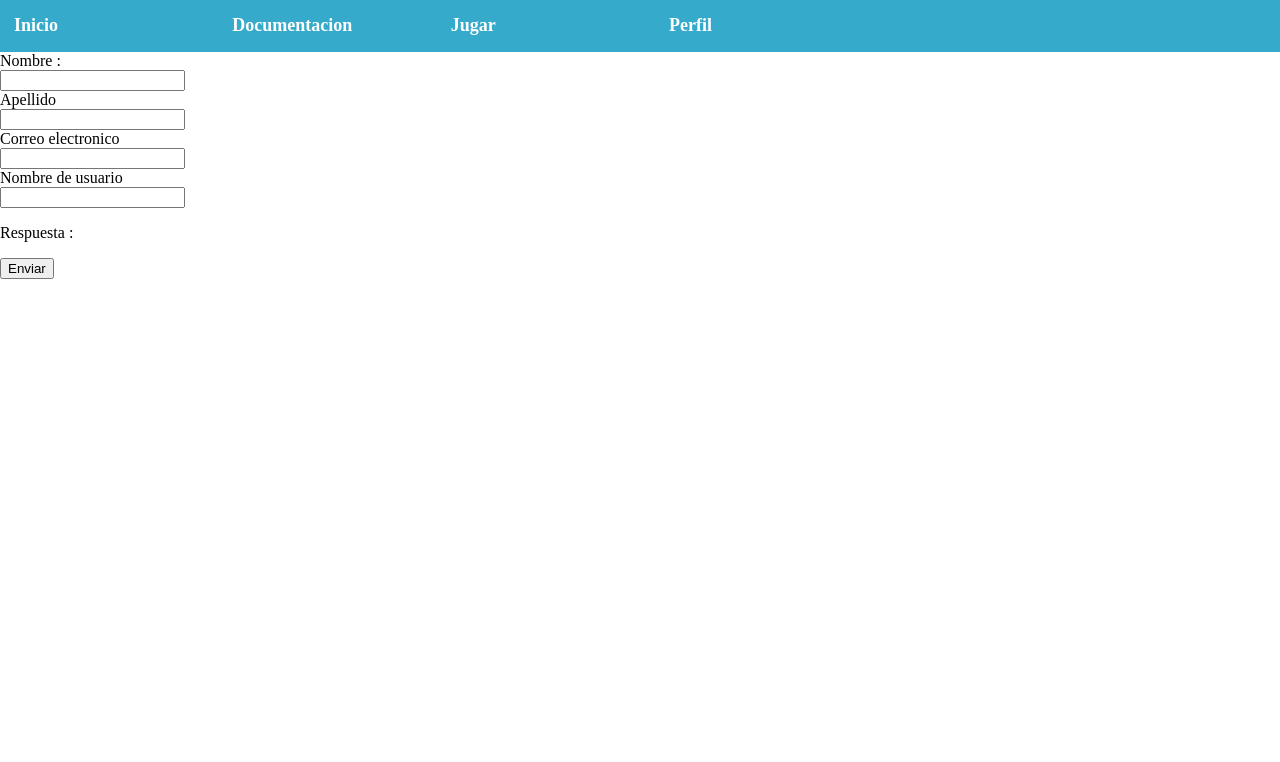
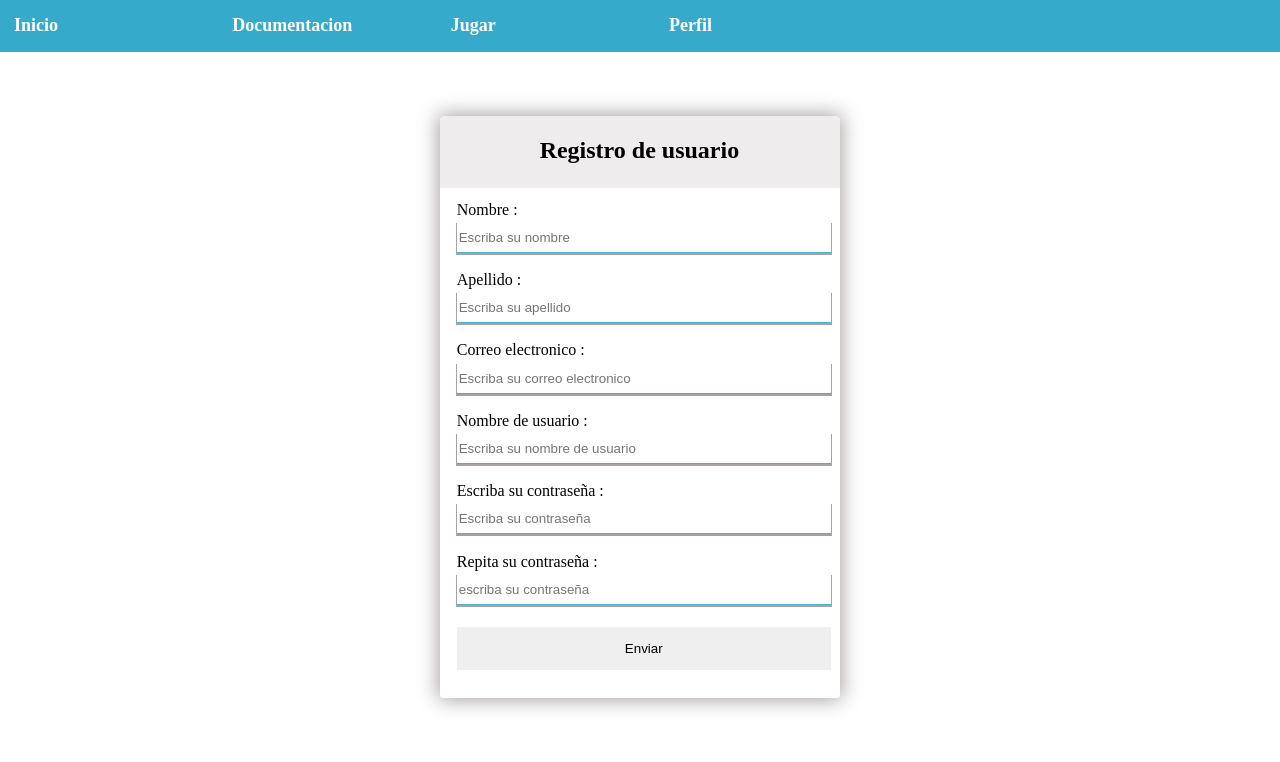
Before and after one commit to 18Roderick/game, a PHP site: page /registrar.php in a window 1280 px wide. Shown: the part 126-888 px from the top of the page. Before the commit the page ends 405 px from the top, so only its background shows below. Run offline with PHP 8.4, Linux system fonts and the light colour scheme; grey boxes are pictures that could not be loaded.

Commit message:
new files

```diff
--- a/public/css/form.css
+++ b/public/css/form.css
@@ -1,11 +1,71 @@
-.form{
+.main-form{
+	width: 400px;
+	margin: auto;
+	margin-top: 5%;
+	margin-bottom: 5%;
+	border-radius: 3px;
+	box-shadow: 0 0 20px 2px rgba(169, 161, 161, 1);
+
+}
+.container-form {
+	padding: 2%;
+	margin:5px;
+}
+
+#form-title{
+	width: 100%;
+	text-align: center;
+	padding: .3% .3% 1% 0%;
+	background-color: rgba(169, 161, 161, .2);
+}
+
+.label-form{
+	width: 100%;
+	margin: 1%;
+	padding-top: 2%;
+}
+
+.input-form{
+	width: 100%;
+	margin: 1%;
+}
+
+.text{
+	margin-bottom: 5%;
+	text-decoration: none;
+	border:none;
+	outline: none;
+	height: 30px;
+	box-shadow: 0px 1px 00px 1px rgba(169, 161, 161, 1);
+	border-bottom: 1px solid rgba(54,170, 202, .9);
 
 }
 
-.form label{
-	display: block;
+.text:focus{
+	border-top: 1px solid rgba(169, 161, 161, 1);
 }
 
-.form input{
-	display: block;
+.button{
+	text-decoration: none;
+	border: none;
+	padding: 14px 16px;
+	outline: none;
 }
+
+.button:hover{
+	cursor: pointer;
+	box-shadow: 1px 1px 4px 2px rgba(169, 161, 161, 1);
+}
+
+.button:active{
+	padding: 12px 14px;
+}
+
+
+.error-input{
+	border-bottom: 1px solid rgba(255,0, 0, 1);
+}
+
+.color-cyan{
+	background-color: rgba(0,70, 255, .9);
+}
--- a/public/css/index.css
+++ b/public/css/index.css
@@ -66,7 +66,7 @@ body{
 	margin-top: 10px;
 	margin-bottom: 10px;
 	width: 800px;
-	height: 600px;
+	height: 500px;
 	border: 1px;
 	border-color: #635F5F;
 	position: relative;
@@ -89,7 +89,7 @@ body{
 	background-color: #e9e9e9;
 }
 .container-game{
-	height: 500;
+	height: 400;
 	width: 700;
 	position: absolute;
 	left: 50px;
@@ -97,8 +97,18 @@ body{
 	bottom: 50px;
 	background-color: #FFFFFF;
 	border-radius: 3px;
+	padding-left: 2%;
+	padding-right: 2%;
 }
-
+.bottom-game{
+	background-color: rgba(100, 221, 23, .8);
+	border:none;
+	padding: 4px 20px;
+	font-size: 20px;
+}
+.bottom-game:hover{
+	cursor: pointer;
+}
 .left{
 	float: left;
 	margin-left: 1%;
--- a/public/js/main.js
+++ b/public/js/main.js
@@ -1,3 +1,15 @@
+const url = () => {
+  const config = {
+    protocolo: 'http:',
+    dominio: '//localhost/',
+    archivo: 'game/data_info.php',
+    url: () => {
+      return `${this.protocolo}${this.dominio}${this.archivo}`;
+    },
+  };
+  return config.url();
+};
+
 function validateFrom() {
 
   return true;
@@ -8,28 +20,24 @@ function buscarUsuario(user) {
 
   console.log(user.value.length);
   const data = {
-		user:user.value
-	}
+    user: user.value,
+  };
   if (user.value.length > 0) {
     $.ajax({
       data,
-			url: 'http://localhost/game/data_info.php',
+      url,
       type: 'GET',
       beforeSend: () => {
-				$("#usuario").html("Procesando, espere por favor...");
+        $('#usuario').html('Procesando, espere por favor...');
       },
       success: response => {
-				$("#usuario").html(response);
-			}
-		})
-
-
+        $('#usuario').html(response);
+      },
+    });
 
   } else {
-
     document.getElementById('usuario').innerHTML = '';
     return;
-
   }
 
 }
--- a/registrar.php
+++ b/registrar.php
@@ -1,18 +1,34 @@
 <?php
-include 'header.php';
+include ('header.php');
 ?>
+<link rel="stylesheet" type="text/css" href="public/css/form.css">
+<div class="main-form">
+	<div id="form-title">
+		<h2 >Registro de usuario</h2>
+	</div>
+	<div class="container-form">
 
-<form action="#" class="form" method="POST" onsubmit="return validateForm()">
+		<form action="#" class="form" method="POST" onsubmit="return validateForm()">
 
-	<label>Nombre :</label>
-	<input type="text" name="nombre">
-	<label>Apellido</label>
-	<input type="text" name="apellido">
-	<label>Correo electronico</label>
-	<input type="email" name="email">
-	<label>Nombre de usuario</label>
-	<input type="text" name="userName" onkeyup="buscarUsuario(this)">
-	<p>Respuesta : <span id="usuario"></span></p>
+		<label for="nombre" class="label-form">Nombre :</label>
+		<input type="text" class="input-form text" name="nombre" id="nombre" placeholder="Escriba su nombre">
 
-	<input type="submit" name="enviar" value="Enviar">
-</form>
+		<label for="apellido" class="label-form">Apellido :</label>
+		<input type="text" class="input-form text" name="apellido" id="apellido" placeholder="Escriba su apellido">
+
+		<label for="email" class="label-form">Correo electronico :</label>
+		<input type="email" class="input-form text" name="email" id="email" placeholder="Escriba su correo electronico">
+
+		<label for="userName" class="label-form">Nombre de usuario :</label>
+		<input type="text" class="input-form text" name="userName" id="userName" onkeyup="buscarUsuario(this)" placeholder="Escriba su nombre de usuario">
+
+		<label id="password" class="label-form">Escriba su contraseña :</label>
+		<input type="password" class="input-form text" name="password" id="password" placeholder="Escriba su contraseña">
+
+		<label id="password2" class="label-form"> Repita su contraseña :</label>
+		<input type="password" class="input-form text " name="password2" id="password2" placeholder="escriba su contraseña">
+
+		<input type="submit" class="input-form button" name="enviar" value="Enviar">
+		</form>
+	</div>
+</div>
--- a/vistas/box.php
+++ b/vistas/box.php
@@ -5,7 +5,7 @@
 
 <div class="box">
 	<div class="top-bar">
-		aqui barra de progressos y Numero de modulo
+
 	</div>
 
 	<div class="container-game">
@@ -27,7 +27,7 @@
 		</p>
 	</div>
 	<div class="bottom-bar">
-		<button class="left">atras</button>
-		<button class="right">siguiente</button>
+		<button class="left bottom-game">&#9668	</button>
+		<button class="right bottom-game">&#9658</button>
 	</div>
 </div>
```
Also changed, not shown: public/css/video.css (added, +13 -0 lines), tutorial.php (added, +18 -0 lines), 1 other file. Lines whose indentation alone changed are shown as unchanged.
